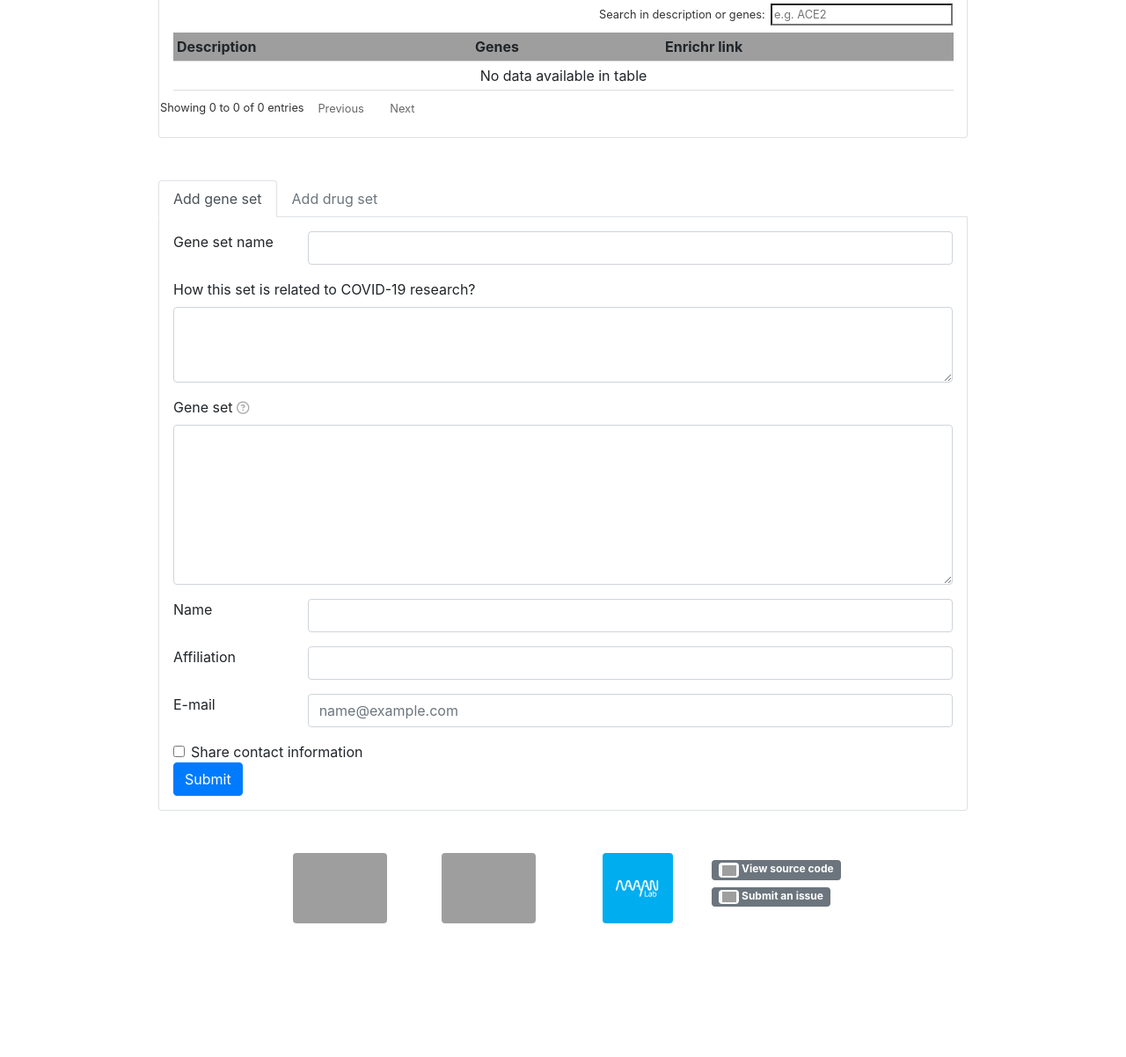
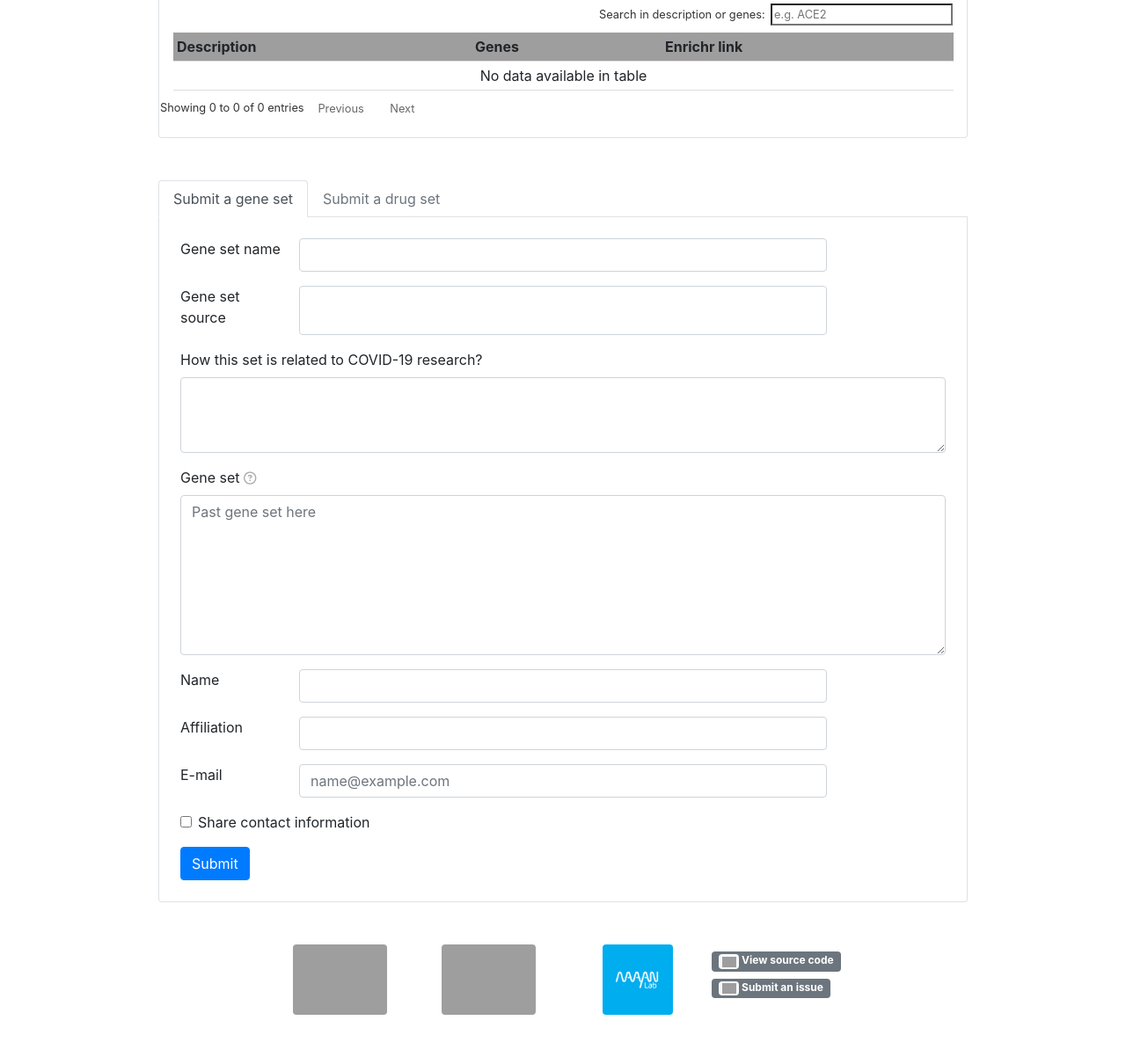
Before and after one commit to MaayanLab/covid19_crowd_library, a Flask app: page /covid19/ in a window 1280 px wide. Shown: the part 246-1448 px from the top of the page at 88% size. Before the commit the page ends 1296 px from the top, so only its background shows below. Run offline with Flask 2, Linux system fonts and the light colour scheme; data that the repository does not hold is empty; some libraries are stand-ins or nearby versions; grey boxes are pictures that could not be loaded.

Commit message:
Fix #6; fix #27

```diff
--- a/app/geneset.py
+++ b/app/geneset.py
@@ -42,6 +42,7 @@ def add_geneset(form):
                 authorEmail=author_email,
                 showContacts=show_contacts,
                 genes=gene_list,
+                source=source
             )
         )
         sess.commit()
--- a/app/models.py
+++ b/app/models.py
@@ -17,6 +17,7 @@ class Geneset(Base):
   authorEmail = Column('authorEmail', String(255))
   showContacts = Column('showContacts', Integer, nullable=False, default=0)
   reviewed = Column('reviewed', Integer, nullable=False, default=0)
+  source = Column('source', String(255), default=0)
   #
   def jsonify(self):
     return {
@@ -31,4 +32,5 @@ class Geneset(Base):
       'authorEmail': self.authorEmail,
       'showContacts': self.showContacts,
       'reviewed': self.reviewed,
+      'source': self.source,
     }
--- a/app/templates/form_drugset.html
+++ b/app/templates/form_drugset.html
@@ -1,16 +1,18 @@
 <form action="{{ url_for('route_drugs') }}" method="post">
     <div class="form-group row">
         <label class="col-2" for="descrShort">Drug set name</label>
-        <div class="col-10">
-            <input type="text" class="form-control" name="descrShort">
-        </div>
+            <input type="text" class="form-control col-8" name="descrShort">
+    </div>
+        <div class="form-group row">
+        <label class="col-2" for="source">Drug set source</label>
+            <input type="text" class="form-control col-8" name="source">
     </div>
     <div class="form-group">
         <label for="descrFull">How this set is related to COVID-19 research?</label>
         <textarea class="form-control" name="descrFull" rows="3"></textarea>
     </div>
     <div class="form-group">
-        <label for="geneList">
+        <label for="drugList">
             Drug list
             <i class="far fa-question-circle"
                data-toggle="tooltip"
@@ -18,31 +20,25 @@
                data-placement="right"
                style="color: darkgrey; font-size: 0.9rem;" aria-hidden="true"></i>
         </label>
-        <textarea class="form-control" name="geneList" rows="7"></textarea>
+        <textarea class="form-control" name="drugList" rows="7"></textarea>
     </div>
 
     <div class="form-group row">
         <label class="col-2" for="authorName">Name</label>
-        <div class="col-10">
-            <input type="text" class="form-control" name="authorName">
-        </div>
+            <input type="text" class="form-control col-8" name="authorName">
     </div>
     <div class="form-group row">
         <label class="col-2" for="authorAff">Affiliation</label>
-        <div class="col-10">
-            <input type="text" class="form-control" name="authorAff">
-        </div>
+            <input type="text" class="form-control col-8" name="authorAff">
     </div>
     <div class="form-group row">
         <label class="col-2" for="authorEmail">E-mail</label>
-        <div class="col-10">
-            <input type="email" class="form-control" name="authorEmail"
+            <input type="email" class="form-control col-8" name="authorEmail"
                    placeholder="name@example.com">
-        </div>
     </div>
     <div class="form-check">
         <input type="checkbox" class="form-check-input" name="showContacts">
         <label class="form-check-label" for="showContacts">Share contact information</label>
     </div>
-    <button type="submit" class="btn btn-primary">Submit</button>
+    <button type="submit" class="btn btn-primary mt-3">Submit</button>
 </form>
--- a/app/templates/form_geneset.html
+++ b/app/templates/form_geneset.html
@@ -1,9 +1,11 @@
 <form action="{{ url_for('route_enrichr') }}" method="post">
     <div class="form-group row">
         <label class="col-2" for="descrShort">Gene set name</label>
-        <div class="col-10">
-            <input type="text" class="form-control" name="descrShort">
-        </div>
+            <input type="text" class="form-control col-8" name="descrShort">
+    </div>
+        <div class="form-group row">
+        <label class="col-2" for="source">Gene set source</label>
+            <input type="text" class="form-control col-8" name="source">
     </div>
     <div class="form-group">
         <label for="descrFull">How this set is related to COVID-19 research?</label>
@@ -18,31 +20,25 @@
                data-placement="right"
                style="color: darkgrey; font-size: 0.9rem;" aria-hidden="true"></i>
         </label>
-        <textarea class="form-control" name="geneList" rows="7"></textarea>
+        <textarea class="form-control" name="geneList" rows="7" placeholder="Past gene set here"></textarea>
     </div>
 
     <div class="form-group row">
         <label class="col-2" for="authorName">Name</label>
-        <div class="col-10">
-            <input type="text" class="form-control" name="authorName">
-        </div>
+            <input type="text" class="form-control col-8" name="authorName">
     </div>
     <div class="form-group row">
         <label class="col-2" for="authorAff">Affiliation</label>
-        <div class="col-10">
-            <input type="text" class="form-control" name="authorAff">
-        </div>
+            <input type="text" class="form-control col-8" name="authorAff">
     </div>
     <div class="form-group row">
         <label class="col-2" for="authorEmail">E-mail</label>
-        <div class="col-10">
-            <input type="email" class="form-control" name="authorEmail"
+            <input type="email" class="form-control col-8" name="authorEmail"
                    placeholder="name@example.com">
-        </div>
     </div>
     <div class="form-check">
         <input type="checkbox" class="form-check-input" name="showContacts">
         <label class="form-check-label" for="showContacts">Share contact information</label>
     </div>
-    <button type="submit" class="btn btn-primary">Submit</button>
+    <button type="submit" class="btn btn-primary mt-3">Submit</button>
 </form>
--- a/app/templates/index.html
+++ b/app/templates/index.html
@@ -39,7 +39,7 @@
                     <table id="geneset_table" class="compact hover order-column row-border">
                     </table>
                 </div>
-                <div class="tab-pane fade  border-left border-right border-bottom rounded-bottom p-3"
+                <div class="tab-pane fade border-left border-right border-bottom rounded-bottom p-3"
                      id="nav-drugs-table"
                      role="tabpanel" aria-labelledby="nav-drugs-table-tab">
                     <table id="drugset_table" class="compact hover order-column row-border">
@@ -54,17 +54,17 @@
             <nav>
                 <div class="nav nav-tabs" id="nav-tab" role="tablist">
                     <a class="nav-item nav-link active" id="nav-genes-form-tab" data-toggle="tab" href="#nav-genes-form"
-                       role="tab" aria-controls="nav-genes-form" aria-selected="true">Add gene set</a>
+                       role="tab" aria-controls="nav-genes-form" aria-selected="true">Submit a gene set</a>
                     <a class="nav-item nav-link disabled" id="nav-drugs-form-tab" data-toggle="tab" href="#nav-drugs-form" role="tab"
-                       aria-controls="nav-drugs-form" aria-selected="false">Add drug set</a>
+                       aria-controls="nav-drugs-form" aria-selected="false">Submit a drug set</a>
                 </div>
             </nav>
             <div class="tab-content" id="nav-tabContent">
-                <div class="tab-pane fade show active border-left border-right border-bottom rounded-bottom p-3"
+                <div class="tab-pane fade show active border-left border-right border-bottom rounded-bottom p-4"
                      id="nav-genes-form" role="tabpanel" aria-labelledby="nav-genes-form-tab">
                     {% include "form_geneset.html" %}
                 </div>
-                <div class="tab-pane fade  border-left border-right border-bottom rounded-bottom p-3" id="nav-drugs-form"
+                <div class="tab-pane fade  border-left border-right border-bottom rounded-bottom p-4" id="nav-drugs-form"
                      role="tabpanel" aria-labelledby="nav-drugs-form-tab">
                     {% include "form_drugset.html" %}
                 </div>
```
